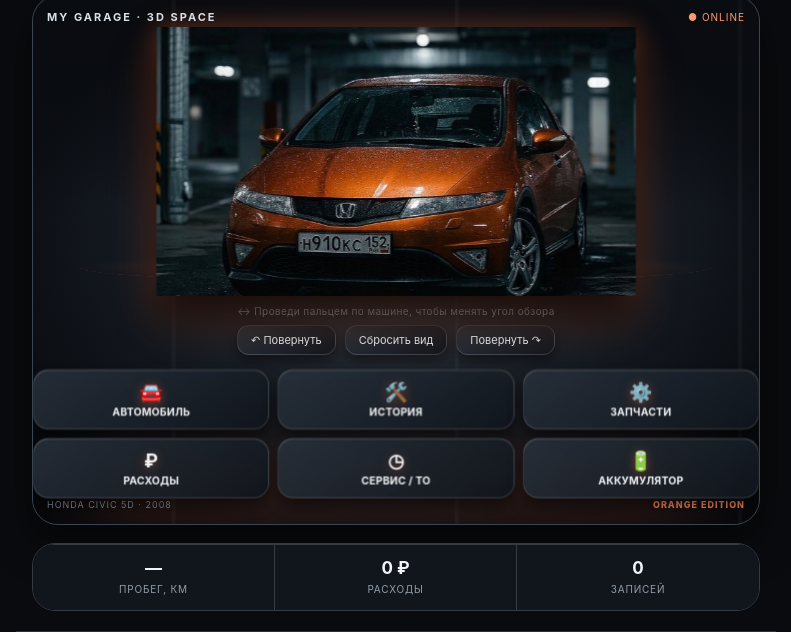
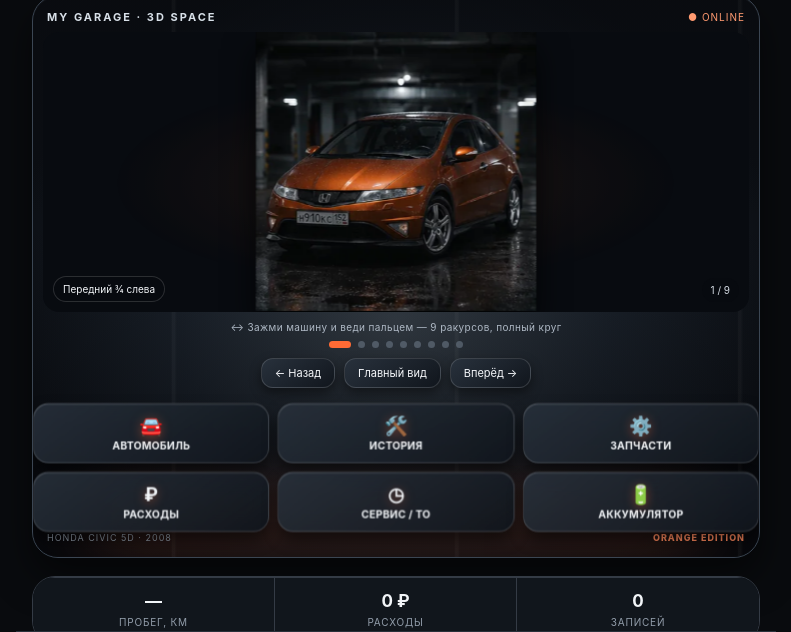
Before and after one commit to zlodey9202/moj-garazh, a plain HTML site: page index.html in a window 1280 px wide. Shown: the part 94-726 px from the top of the page, without its empty margins (244-1035 px from the left). Drawn offline with Linux system fonts and the light colour scheme.

Commit message:
Add files via upload

```diff
--- a/index.html
+++ b/index.html
@@ -27,13 +27,13 @@ h1{font-size:29px;letter-spacing:-.8px;margin:5px 0 0}.iconbtn{border:1px solid
 .garage3d-head{display:flex;align-items:center;justify-content:space-between;gap:8px;position:relative;z-index:2}
 .garage3d-head strong{font-size:11px;letter-spacing:2px;text-transform:uppercase;color:#d8e0e8}
 .garage3d-head span{font-size:10px;color:#ff9a70;letter-spacing:1px}
-.garage-stage{height:280px;position:relative;transform-style:preserve-3d;display:flex;align-items:center;justify-content:center;margin:3px -4px 0;touch-action:pan-y;cursor:grab;user-select:none;-webkit-user-select:none}.garage-stage.is-dragging{cursor:grabbing}.car-turntable{position:relative;z-index:1;width:100%;height:255px;display:flex;align-items:center;justify-content:center;transform-style:preserve-3d;transition:transform .12s ease-out;will-change:transform}
+.garage-stage{height:280px;position:relative;display:flex;align-items:center;justify-content:center;margin:8px -4px 0;touch-action:pan-y;cursor:grab;user-select:none;-webkit-user-select:none;overflow:hidden;border-radius:16px;background:#080b10}.garage-stage.is-dragging{cursor:grabbing}.car-turntable{position:relative;z-index:1;width:100%;height:100%;display:flex;align-items:center;justify-content:center;transition:opacity .22s ease,transform .22s ease;will-change:opacity,transform}.garage-car{position:relative;z-index:1;width:100%;height:100%;object-fit:contain;object-position:center center;filter:drop-shadow(0 18px 16px #000b) saturate(1.08);transform:translateZ(0);animation:carFloat 4.5s ease-in-out infinite;pointer-events:none}.garage-car.is-changing{opacity:.18;transform:scale(.97)}.garage-view-label{position:absolute;left:10px;bottom:10px;z-index:3;padding:6px 9px;border:1px solid #ffffff25;border-radius:99px;background:#080b10c9;color:#f3f6f9;font-size:10px;backdrop-filter:blur(8px)}.garage-view-count{position:absolute;right:10px;bottom:10px;z-index:3;padding:6px 9px;border-radius:99px;background:#080b10c9;color:#d5dce4;font-size:10px}
 .garage-floor{position:absolute;left:5%;right:5%;bottom:16px;height:76px;border-radius:50%;background:radial-gradient(ellipse,#ff6b3540 0%,#ff6b3510 43%,transparent 72%);transform:rotateX(68deg) translateZ(-15px);border-bottom:1px solid #ff8a5233}
-.garage-car{position:relative;z-index:1;width:100%;height:255px;object-fit:contain;object-position:center;filter:drop-shadow(0 22px 18px #000c) drop-shadow(0 0 12px #ff6b3566);transform:translateZ(45px);animation:carFloat 4.5s ease-in-out infinite;pointer-events:none}
+
 @keyframes carFloat{0%,100%{transform:translateY(0) translateZ(45px) scale(1)}50%{transform:translateY(-9px) translateZ(58px) scale(1.015)}}
 .garage-stage:after{content:"";position:absolute;inset:12% 5%;pointer-events:none;background:radial-gradient(ellipse at 50% 55%,#ff7b3520,transparent 65%);animation:garagePulse 4s ease-in-out infinite}
 @keyframes garagePulse{0%,100%{opacity:.45;transform:scale(.94)}50%{opacity:1;transform:scale(1.06)}}
-.garage-rotate-hint{display:flex;align-items:center;justify-content:center;gap:8px;margin:-2px 0 8px;color:#aeb8c4;font-size:10px;letter-spacing:.4px}
+.garage-rotate-hint{display:flex;align-items:center;justify-content:center;gap:8px;margin:9px 0 8px;color:#aeb8c4;font-size:10px;letter-spacing:.4px}.garage-angle-dots{display:flex;justify-content:center;gap:7px;margin:0 0 10px}.garage-angle-dots button{width:7px;height:7px;min-width:7px;padding:0;border:0;border-radius:50%;background:#65717f;opacity:.65}.garage-angle-dots button.active{width:22px;border-radius:99px;background:var(--accent);opacity:1}
 .garage-rotate-controls{display:flex;justify-content:center;gap:9px;margin:0 0 10px}
 .garage-rotate-controls button{border:1px solid #ffffff25;background:linear-gradient(145deg,#28313c,#11161d);color:#f5f7fa;border-radius:12px;padding:7px 13px;font-size:11px;box-shadow:0 5px 12px #0007}
 .garage-rotate-controls button:active{transform:scale(.96);border-color:#ff895d}
@@ -47,7 +47,7 @@ h1{font-size:29px;letter-spacing:-.8px;margin:5px 0 0}.iconbtn{border:1px solid
 .hero-top{padding:18px 18px 0;display:flex;justify-content:space-between;gap:12px;align-items:flex-start}
 .eyebrow{color:var(--muted);font-size:11px;letter-spacing:1.5px;text-transform:uppercase;font-weight:800}
 .carname{font-size:22px;font-weight:800;margin-top:6px}.car-meta{font-size:13px;color:#aeb8c4;margin-top:4px}
-.car-art{display:block;width:100%;height:190px;object-fit:cover;object-position:center 58%;filter:drop-shadow(0 12px 14px #0008)}
+.car-art{display:block;width:100%;height:190px;object-fit:contain;object-position:center center;filter:drop-shadow(0 12px 14px #0008)}
 .hero-stats{display:grid;grid-template-columns:repeat(3,1fr);border-top:1px solid #343b45;background:#11161c}
 .stat{padding:13px 10px;text-align:center;border-right:1px solid #343b45}.stat:last-child{border:0}
 .stat strong{display:block;font-size:17px}.stat span{font-size:10px;color:var(--muted);text-transform:uppercase;letter-spacing:.8px}
@@ -87,8 +87,8 @@ h1{font-size:29px;letter-spacing:-.8px;margin:5px 0 0}.iconbtn{border:1px solid
 <section id="dashboard" class="page active">
 <div class="garage3d" aria-label="Интерактивный 3D гараж">
  <div class="garage3d-head"><strong>MY GARAGE · 3D SPACE</strong><span>● ONLINE</span></div>
- <div class="garage-stage" id="garageStage" aria-label="Потяни пальцем влево или вправо, чтобы наклонить вид автомобиля"><div class="garage-floor"></div><div class="car-turntable" id="carTurntable"><img class="garage-car" src="civic-photo.jpg" alt="Твой оранжевый Honda Civic 5D" loading="eager" draggable="false"></div></div>
- <div class="garage-rotate-hint">↔ Проведи пальцем по машине, чтобы менять угол обзора</div><div class="garage-rotate-controls"><button type="button" onclick="rotateGarage(-12)">↶ Повернуть</button><button type="button" onclick="resetGarageView()">Сбросить вид</button><button type="button" onclick="rotateGarage(12)">Повернуть ↷</button></div>
+ <div class="garage-stage" id="garageStage" aria-label="Проведи пальцем влево или вправо, чтобы переключать фотографии автомобиля"><div class="car-turntable" id="carTurntable"><img id="garageCar" class="garage-car" src="civic-spin-01.webp" alt="Твой оранжевый Honda Civic 5D, передний левый ракурс" loading="eager" draggable="false"></div><span class="garage-view-label" id="garageViewLabel">Передний ¾ слева</span><span class="garage-view-count" id="garageViewCount">1 / 9</span></div>
+ <div class="garage-rotate-hint">↔ Зажми машину и веди пальцем — 9 ракурсов, полный круг</div><div class="garage-angle-dots" id="garageAngleDots"><button class="active" aria-label="Передний ¾ слева" onclick="setGarageAngle(0)"></button><button class="" aria-label="Спереди" onclick="setGarageAngle(1)"></button><button class="" aria-label="Передний ¾ справа" onclick="setGarageAngle(2)"></button><button class="" aria-label="Сбоку" onclick="setGarageAngle(3)"></button><button class="" aria-label="Задний ¾ слева" onclick="setGarageAngle(4)"></button><button class="" aria-label="Сзади" onclick="setGarageAngle(5)"></button><button class="" aria-label="Задний ¾ справа" onclick="setGarageAngle(6)"></button><button class="" aria-label="С другого бока" onclick="setGarageAngle(7)"></button><button class="" aria-label="Передний ¾" onclick="setGarageAngle(8)"></button></div><div class="garage-rotate-controls"><button type="button" onclick="rotateGarage(-1)">← Назад</button><button type="button" onclick="resetGarageView()">Главный вид</button><button type="button" onclick="rotateGarage(1)">Вперёд →</button></div>
  <div class="garage-menu">
   <button onclick="showPage('vehicle')"><span>🚘</span>АВТОМОБИЛЬ</button>
   <button onclick="showPage('history')"><span>🛠️</span>ИСТОРИЯ</button>
@@ -304,12 +304,23 @@ function exportData(){let blob=new Blob([JSON.stringify(db,null,2)],{type:'appli
 function importData(e){let f=e.target.files[0];if(!f)return;let r=new FileReader();r.onload=()=>{try{let x=JSON.parse(r.result);if(!x.vehicle||!Array.isArray(x.events)||!Array.isArray(x.expenses)||!Array.isArray(x.reminders))throw Error();db={...structuredClone(defaults),...x,vehicle:{...defaults.vehicle,...(x.vehicle||{})},events:x.events||[],expenses:x.expenses||[],reminders:x.reminders||[],maintenance:x.maintenance||[],parts:x.parts||[],battery:x.battery||[],fuel:x.fuel||[],gallery:x.gallery||[],systems:x.systems||[]};save();showToast('Данные восстановлены')}catch(err){alert('Не удалось прочитать файл резервной копии')}};r.readAsText(f);e.target.value=''}
 function resetAll(){if(!confirm('Точно удалить профиль, историю, расходы и напоминания? Это действие нельзя отменить.'))return;db=structuredClone(defaults);save();showPage('dashboard');showToast('Данные очищены')}
 
-// Interactive perspective control for the car photo (not a true 3D mesh)
-let garageYaw=0,garagePitch=0,garageDrag=null;
-function paintGarageView(){const el=document.getElementById('carTurntable');if(el)el.style.transform=`perspective(850px) rotateY(${garageYaw}deg) rotateX(${garagePitch}deg) translateZ(18px)`;}
-function rotateGarage(delta){garageYaw=Math.max(-32,Math.min(32,garageYaw+delta));paintGarageView();}
-function resetGarageView(){garageYaw=0;garagePitch=0;paintGarageView();}
-(function initGarageInteraction(){const stage=document.getElementById('garageStage');if(!stage)return;stage.addEventListener('pointerdown',e=>{if(e.target.closest('button'))return;garageDrag={x:e.clientX,y:e.clientY,yaw:garageYaw,pitch:garagePitch};stage.classList.add('is-dragging');stage.setPointerCapture?.(e.pointerId)});stage.addEventListener('pointermove',e=>{if(!garageDrag)return;garageYaw=Math.max(-32,Math.min(32,garageDrag.yaw+(e.clientX-garageDrag.x)*.32));garagePitch=Math.max(-7,Math.min(7,garageDrag.pitch-(e.clientY-garageDrag.y)*.12));paintGarageView()});const end=()=>{garageDrag=null;stage.classList.remove('is-dragging')};stage.addEventListener('pointerup',end);stage.addEventListener('pointercancel',end);stage.addEventListener('lostpointercapture',end)})();
+// Поворотный просмотр: 9 согласованных AI-ракурсов, собранных в интерактивную фотопанораму.
+const garageAngles=[
+ {src:'civic-spin-01.webp',label:'Передний ¾ слева',alt:'Honda Civic 5D, передний левый ракурс'},
+ {src:'civic-spin-02.webp',label:'Спереди',alt:'Honda Civic 5D, вид строго спереди'},
+ {src:'civic-spin-03.webp',label:'Передний ¾ справа',alt:'Honda Civic 5D, передний правый ракурс'},
+ {src:'civic-spin-04.webp',label:'Сбоку',alt:'Honda Civic 5D, вид сбоку'},
+ {src:'civic-spin-05.webp',label:'Задний ¾ слева',alt:'Honda Civic 5D, задний левый ракурс'},
+ {src:'civic-spin-06.webp',label:'Сзади',alt:'Honda Civic 5D, вид сзади'},
+ {src:'civic-spin-07.webp',label:'Задний ¾ справа',alt:'Honda Civic 5D, задний правый ракурс'},
+ {src:'civic-spin-08.webp',label:'С другого бока',alt:'Honda Civic 5D, вид с противоположного бока'},
+ {src:'civic-spin-09.webp',label:'Передний ¾',alt:'Honda Civic 5D, передний ракурс под углом'}
+];
+let garageAngle=0,garageStartX=null,garageDragAccum=0;
+function setGarageAngle(index){garageAngle=(index+garageAngles.length)%garageAngles.length;const img=document.getElementById('garageCar'),label=document.getElementById('garageViewLabel'),count=document.getElementById('garageViewCount'),dots=document.querySelectorAll('#garageAngleDots button');if(!img)return;img.classList.add('is-changing');const next=garageAngles[garageAngle];const preload=new Image();preload.onload=()=>{img.src=next.src;img.alt=next.alt;requestAnimationFrame(()=>img.classList.remove('is-changing'))};preload.onerror=()=>{img.src=next.src;img.alt=next.alt;img.classList.remove('is-changing')};preload.src=next.src;if(label)label.textContent=next.label;if(count)count.textContent=`${garageAngle+1} / ${garageAngles.length}`;dots.forEach((d,i)=>d.classList.toggle('active',i===garageAngle));}
+function rotateGarage(delta){setGarageAngle(garageAngle+delta)}
+function resetGarageView(){setGarageAngle(0)}
+(function initGarageInteraction(){const stage=document.getElementById('garageStage');if(!stage)return;garageAngles.forEach(a=>{const im=new Image();im.src=a.src});stage.addEventListener('pointerdown',e=>{garageStartX=e.clientX;garageDragAccum=0;stage.classList.add('is-dragging');stage.setPointerCapture?.(e.pointerId)});stage.addEventListener('pointermove',e=>{if(garageStartX===null)return;garageDragAccum+=e.clientX-garageStartX;garageStartX=e.clientX;while(Math.abs(garageDragAccum)>=24){const dir=garageDragAccum<0?1:-1;rotateGarage(dir);garageDragAccum-=dir*24}});const end=()=>{garageStartX=null;garageDragAccum=0;stage.classList.remove('is-dragging')};stage.addEventListener('pointerup',end);stage.addEventListener('pointercancel',end)})();
 
 render();
 if('serviceWorker' in navigator && location.protocol.startsWith('http'))navigator.serviceWorker.register('./sw.js').catch(()=>{});
--- a/sw.js
+++ b/sw.js
@@ -1 +1 @@
-const CACHE='moj-garazh-v7';const FILES=['./','./index.html','./manifest.webmanifest','./icon.svg','./icon-192.png','./icon-512.png','./civic-photo.jpg'];self.addEventListener('install',e=>e.waitUntil(caches.open(CACHE).then(c=>c.addAll(FILES))));self.addEventListener('activate',e=>e.waitUntil(caches.keys().then(keys=>Promise.all(keys.filter(k=>k!==CACHE).map(k=>caches.delete(k))))));self.addEventListener('fetch',e=>e.respondWith(caches.match(e.request).then(r=>r||fetch(e.request))));
+const CACHE='moj-garazh-v9';const FILES=['./','./index.html','./manifest.webmanifest','./icon.svg','./icon-192.png','./icon-512.png','./civic-photo.jpg','./civic-spin-01.webp','./civic-spin-02.webp','./civic-spin-03.webp','./civic-spin-04.webp','./civic-spin-05.webp','./civic-spin-06.webp','./civic-spin-07.webp','./civic-spin-08.webp','./civic-spin-09.webp'];self.addEventListener('install',e=>e.waitUntil(caches.open(CACHE).then(c=>c.addAll(FILES))));self.addEventListener('activate',e=>e.waitUntil(caches.keys().then(keys=>Promise.all(keys.filter(k=>k!==CACHE).map(k=>caches.delete(k))))));self.addEventListener('fetch',e=>e.respondWith(caches.match(e.request).then(r=>r||fetch(e.request))));
```
Also changed, not shown: README.txt, civic-angle-05.webp (added), civic-spin-01.webp (added), civic-spin-02.webp (added), civic-spin-03.webp (added), civic-spin-04.webp (added), civic-spin-05.webp (added), civic-spin-06.webp (added), civic-spin-07.webp (added), civic-spin-08.webp (added), civic-spin-09.webp (added).
